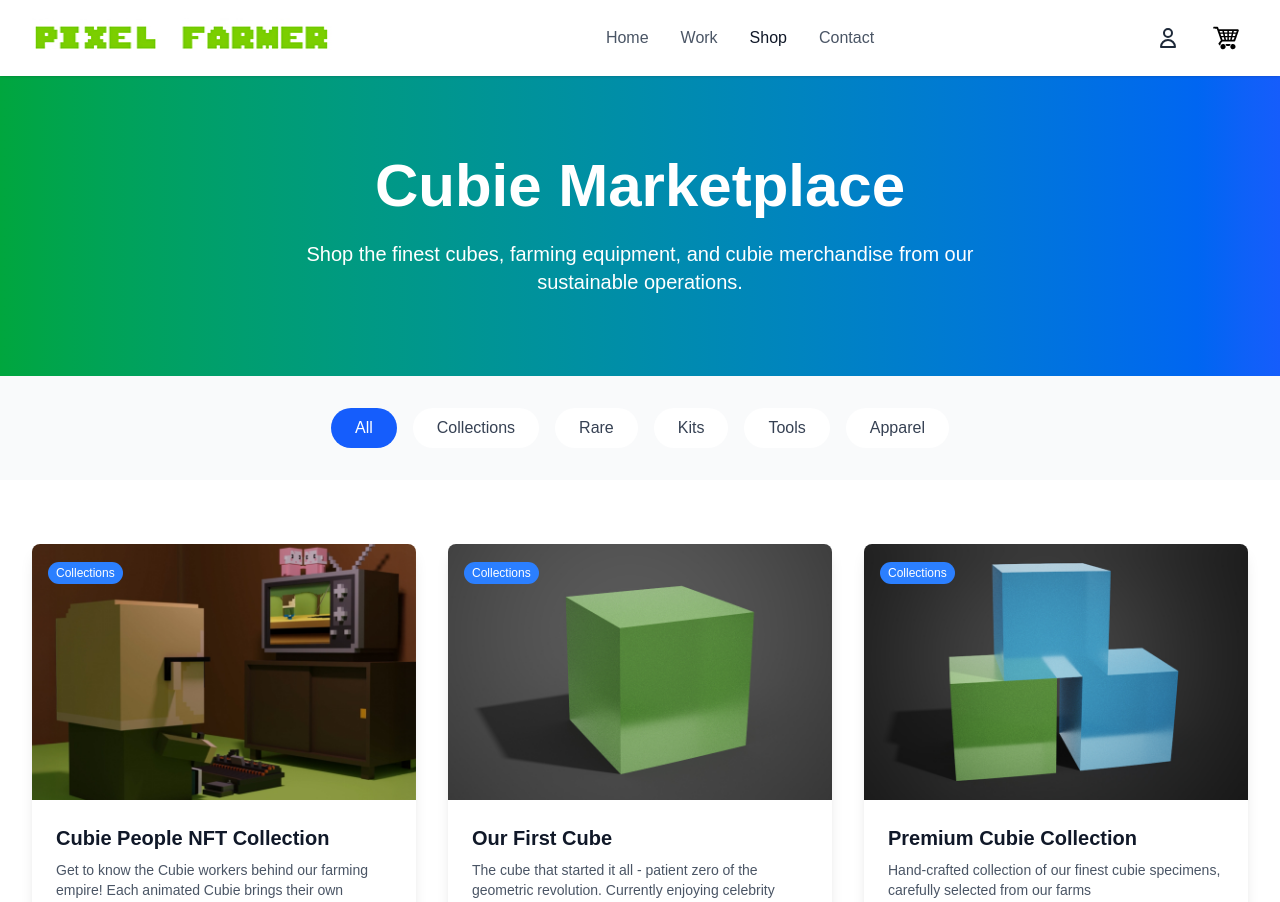
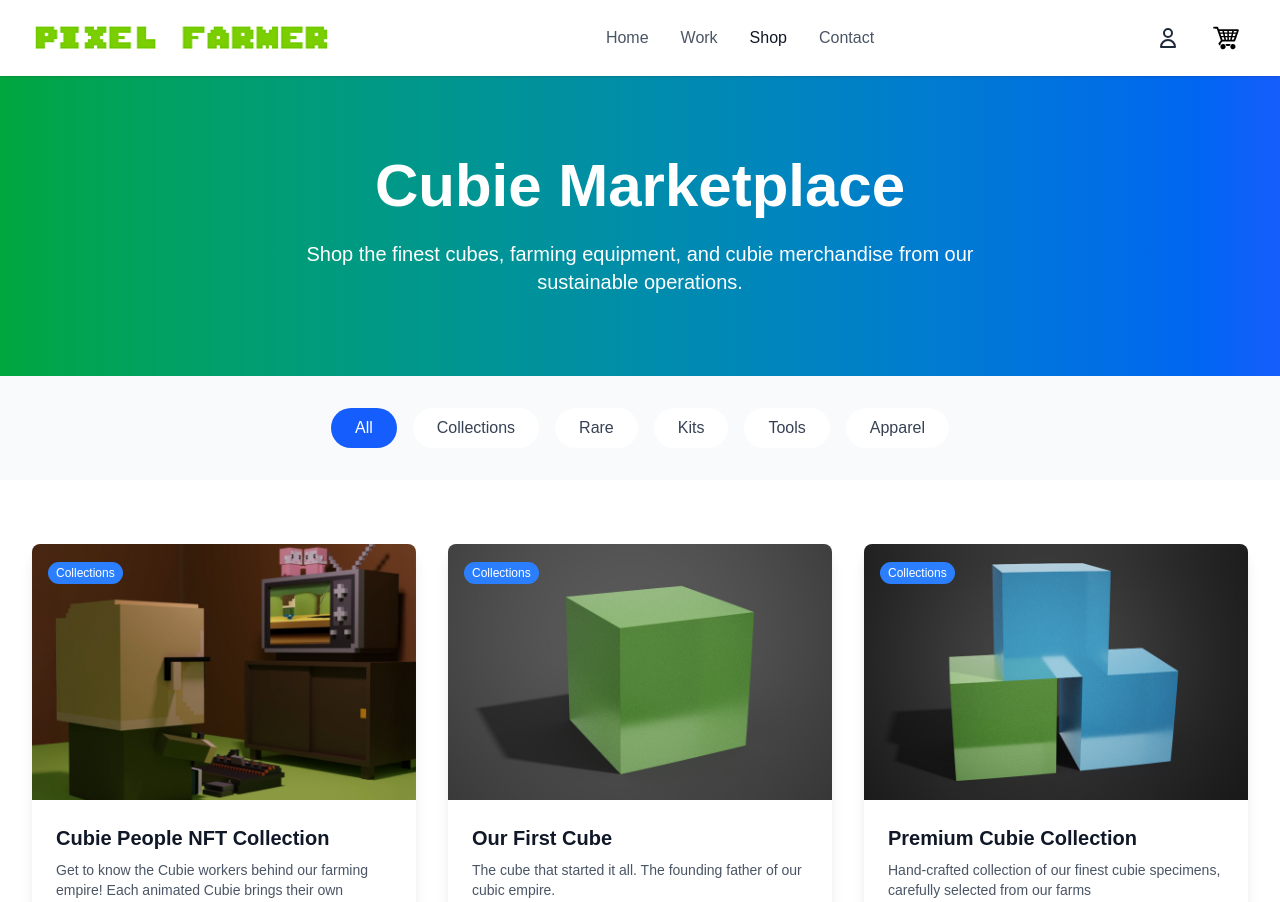
Before and after one commit to pixel-farmer/artwork, a Next.js app: page /shop in a window 1280 px wide. Shown: the top 902 px of the page. Built offline with nearby package versions, Linux system fonts and the light colour scheme.

Commit message:
founding

```diff
--- a/src/app/shop/page.js
+++ b/src/app/shop/page.js
@@ -33,7 +33,7 @@ export default function Shop() {
       price: 'ETH',
       image: "/images/one-big-cube.jpg",
       category: "Collections",
-      description: "The cube that started it all - patient zero of the geometric revolution. Currently enjoying celebrity status while mentoring the next generation of cubes in the ancient art of being perfectly cubic.",
+      description: "The cube that started it all. The founding father of our cubic empire.",
       zoraurl: "https://zora.co/coin/base:0x09f5db8ab806345067fffa94d54cbf68b712db2c?referrer=0x73856db0d1d135f5b88922b329676e5b30d79e48"
     },
     {
```
